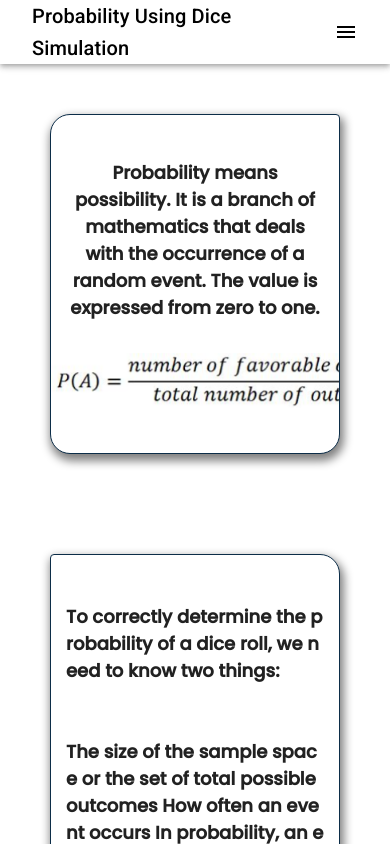
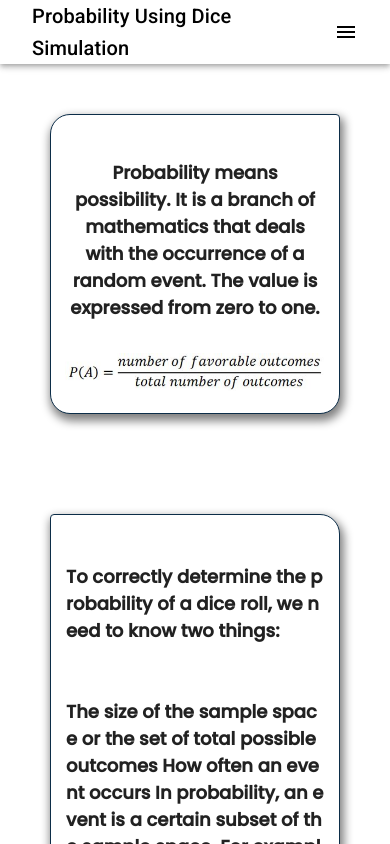
Before and after one commit to vedantkesharia/vedant1_cdac, a React (Create React App) app: page /theory in a window 390 px wide. Shown: the top 844 px of the page. Built offline with nearby package versions, Linux system fonts and the light colour scheme.

Commit message:
commit2 17th aug

```diff
--- a/src/index.css
+++ b/src/index.css
@@ -14,13 +14,13 @@
   border-top-right-radius:10px;
   border-bottom-right-radius:10px;
 }
-.img_scientist{
+/* .img_scientist{
   height: 300px;
   width:300px;
   align-items: center;
   display: inline;
   margin-left: 20px;
-}
+} */
 .container{
   text-align: center;
   justify-content: center;
@@ -29,14 +29,14 @@
   font-weight: bold;
 }
 
-.img1{
+/* .img1{
   height:340px;
   width:380px;
   justify-content: center;
   margin: auto;
   align-items: center;
   margin-bottom: -240px;
-}
+} */
 
 .text1{
   font-family: 'Poppins', sans-serif;
@@ -202,9 +202,7 @@
   margin-left: 20px;
 }
 
-/* .img_scientist{
-  animation: 3s linear 1s 1 running slidein;
-} */
+
 .container1 {
   /* text-align: center; */
   /* justify-content: center; */
@@ -227,6 +225,20 @@
   align-items: center;
   margin-bottom: -240px;
 }
+
+@media screen and (max-width: 768px) {
+  .img1 {
+    height: 220px;
+  width: 260px;
+  justify-content: center;
+  margin: auto;
+  align-items: center;
+  margin-top: 32px;
+  margin-bottom:-160px;
+  }
+}
+
+
 
 .text1 {
   font-family: 'Poppins', sans-serif;
```
Also changed, not shown: src/components/Theory.jsx (+0 -48 lines).
